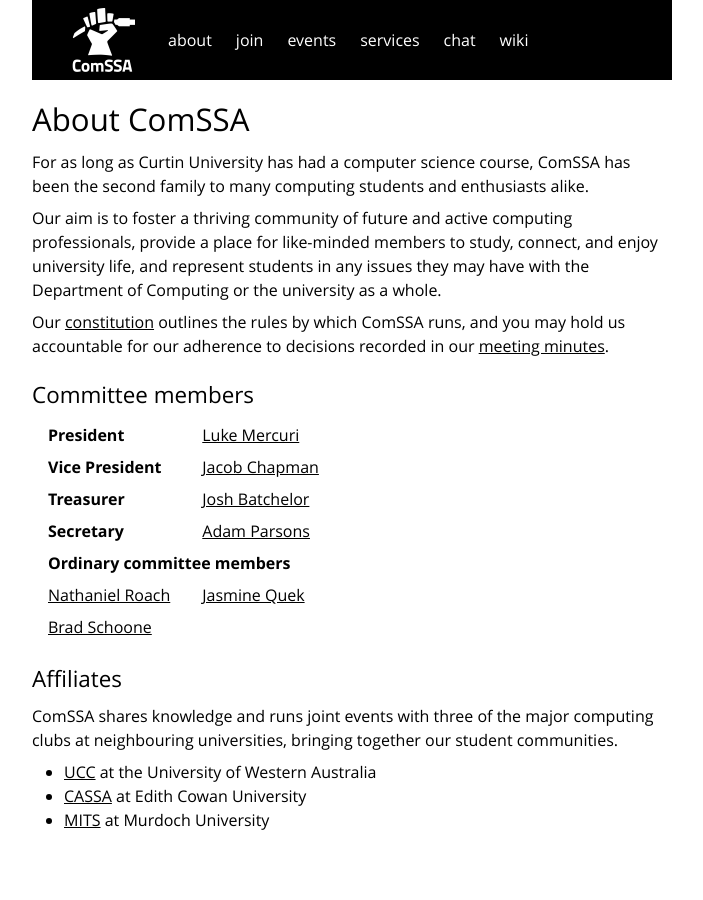
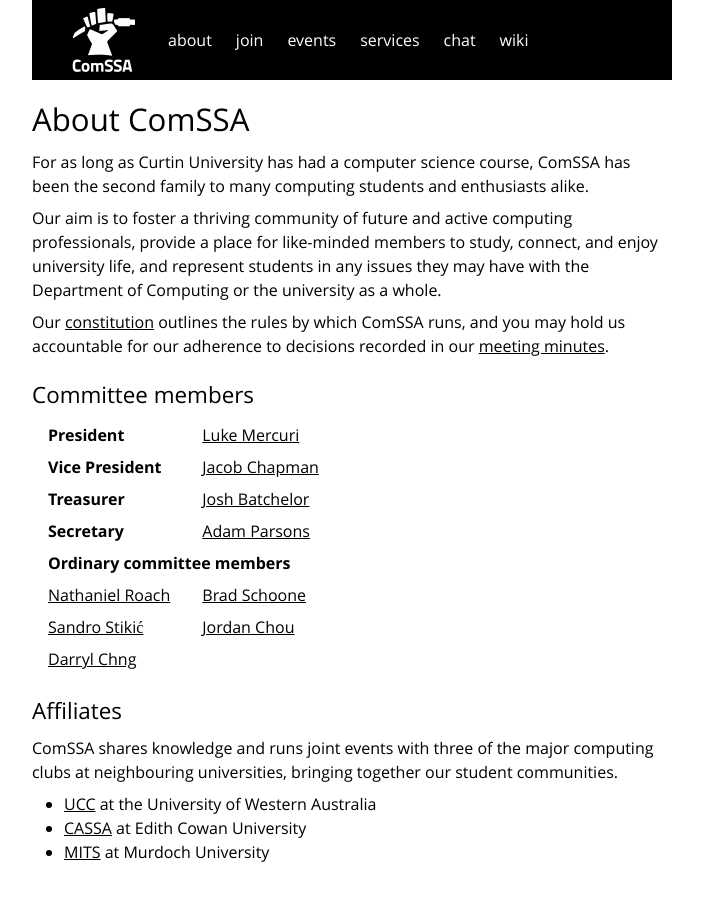
Before and after one commit to ComSSA/www.comssa.org.au, a Jekyll site: the page built from about/index.md, in a window 1280 px wide. Shown: the whole page, without its empty margins (288-991 px from the left). Built offline with Jekyll 4.4.1, drawn with Linux system fonts in a browser that asks for light colours.

Commit message:
Update /about/

```diff
--- a/about/index.md
+++ b/about/index.md
@@ -42,10 +42,14 @@ minutes][minutes].
 	</tr>
 	<tr>
 		<td><a href="mailto:nathaniel@comssa.org.au">Nathaniel Roach</a></td>
-		<td><a href="mailto:jasmine@comssa.org.au">Jasmine Quek</a></td>
+		<td><a href="mailto:baron@comssa.org.au">Brad Schoone</a></td>
 	</tr>
 	<tr>
-		<td><a href="mailto:baron@comssa.org.au">Brad Schoone</a></td>
+		<td><a href="mailto:none.yet@comssa.invalid">Sandro Stikić</a></td>
+		<td><a href="mailto:none.yet@comssa.invalid">Jordan Chou</a></td>
+	</tr>
+	<tr>
+		<td><a href="mailto:none.yet@comssa.invalid">Darryl Chng</a></td>
 	</tr>
 </table>
 
```
